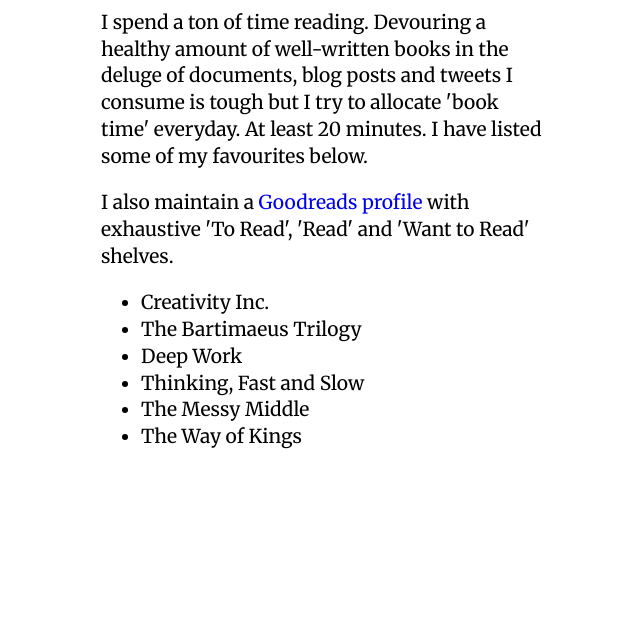
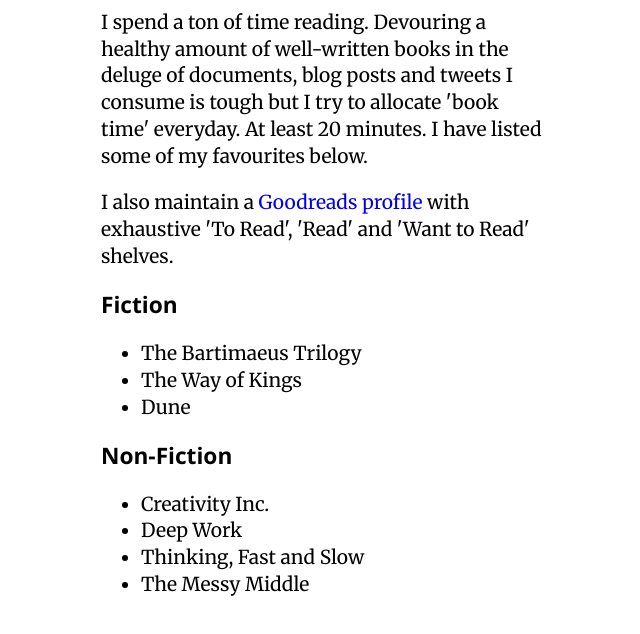
Before and after one commit to agentakki/agentakki.github.io, a plain HTML site: page bookshelf.html in a window 1280 px wide. Shown: the part 118-752 px from the top of the page, without its empty margins (314-954 px from the left). Drawn offline with nearby package versions, Linux system fonts and the light colour scheme.

Commit message:
Split books into fiction and non-fiction

```diff
--- a/bookshelf.html
+++ b/bookshelf.html
@@ -10,13 +10,18 @@
 		<p>I spend a ton of time reading. Devouring a healthy amount of well-written books in the deluge of documents, blog posts and tweets I consume is tough but I try to allocate 'book time' everyday. At least 20 minutes. I have listed some of my favourites below.
 		<p>I also maintain a <a href="https://www.goodreads.com/user/show/5366220-akshay-bakshi">Goodreads profile</a> with exhaustive 'To Read', 'Read' and 'Want to Read' shelves.
 		</p>
+		<h2>Fiction</h2>
+		<ul>
+			<li>The Bartimaeus Trilogy
+			<li>The Way of Kings
+			<li>Dune
+		</ul>
+		<h2>Non-Fiction</h2>
 		<ul>
 			<li>Creativity Inc.
-			<li>The Bartimaeus Trilogy
 			<li>Deep Work
 			<li>Thinking, Fast and Slow
 			<li>The Messy Middle
-			<li>The Way of Kings
 		</ul>
 	</body>
 </html>
```
